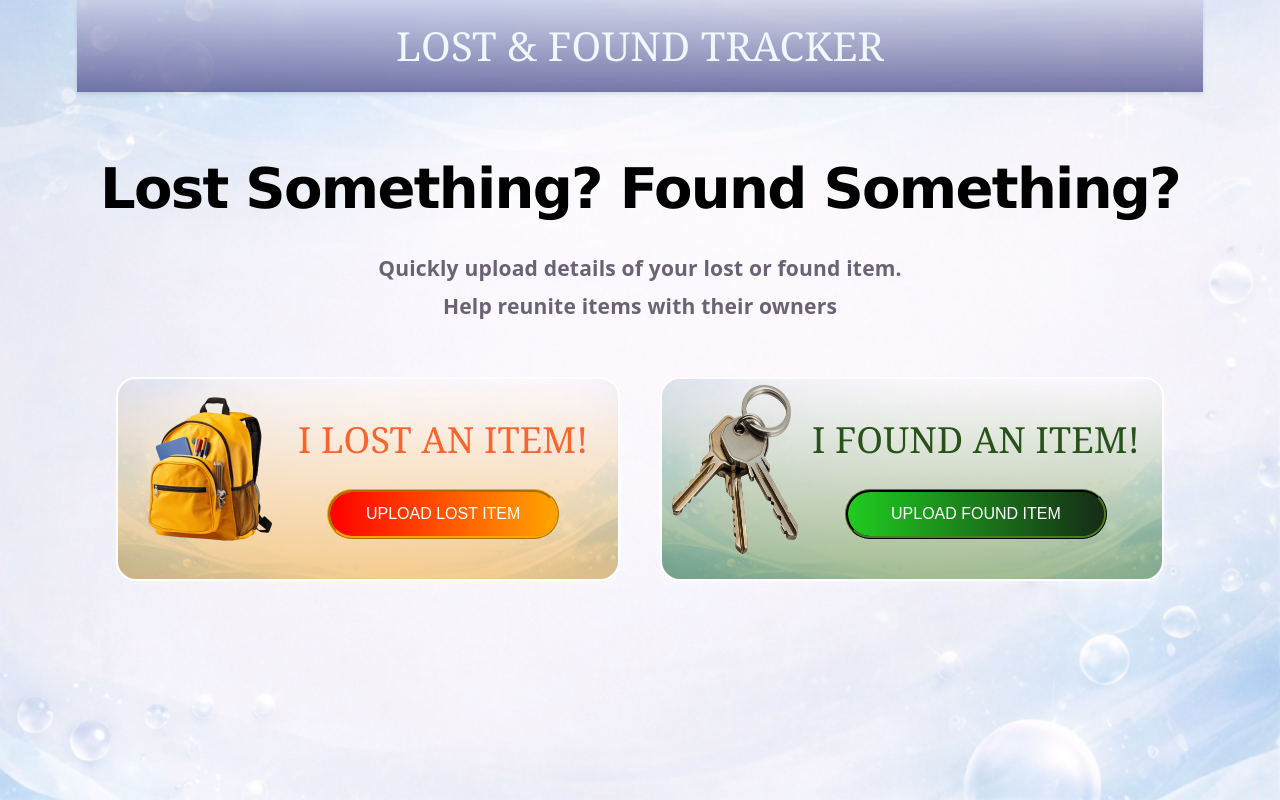
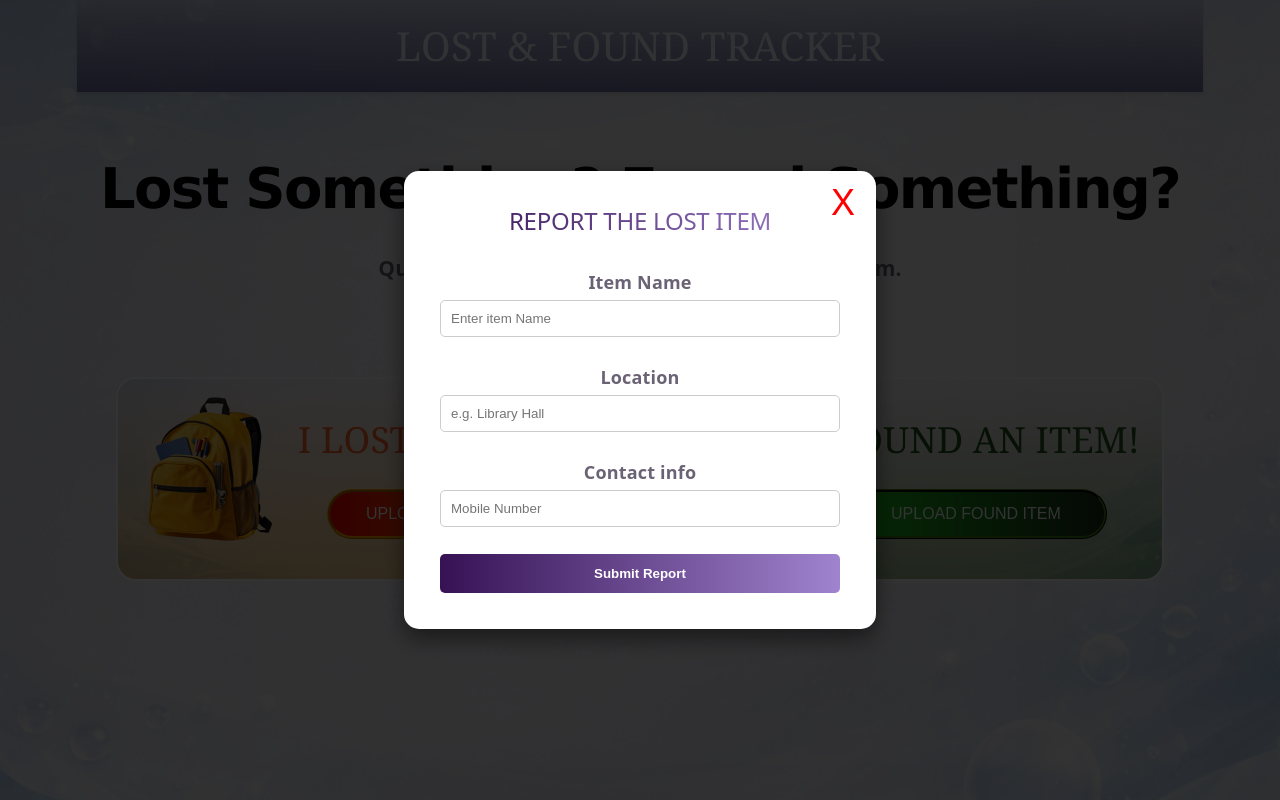
Before and after one commit to vanshi040907/p_club_induction, a React (Vite) app in the folder induction_task/: page / in a window 1280 px wide. Both pictures are taken after a click on the button "UPLOAD LOST ITEM". Built offline with nearby package versions, Linux system fonts and the light colour scheme.

Commit message:
added search feature

```diff
--- a/induction_task/src/components/add_card.jsx
+++ b/induction_task/src/components/add_card.jsx
@@ -1,14 +1,23 @@
 import '../css/card.css'
 import Bag from '../assets/SchoolBag.png'
 import Keys from '../assets/Keys.png'
+import { useState } from 'react';
+import Lost_form from '../components/lost_form.jsx';
+import Found_form from '../components/found_form.jsx';
+
 function Add_cards(){
+    const [isLost_formOpen, setIsLost_formOpen] = useState(false);
+    const [isFound_formOpen, setIsFound_formOpen] = useState(false);
+
     return(
         <div className="container_1">
             <div className="card orange">
             <img src={Bag} className='general'></img>
             <div className='btn-bx'>
                 <div className="heading r">I LOST AN ITEM!</div>
-                <button className='re'>UPLOAD LOST ITEM</button>
+                <button className='re'
+                onClick={()=> setIsLost_formOpen(true)}>UPLOAD LOST ITEM</button>
+                {isLost_formOpen && <Lost_form onClose={() => setIsLost_formOpen(false)} />}
             </div>
 
         </div>
@@ -17,7 +26,9 @@ function Add_cards(){
             <img src={Keys} style={{ width: '150px' }} className='general'></img>
             <div className='btn-bx'>
                 <div className="heading g">I FOUND AN ITEM!</div>
-                <button className='gr'>UPLOAD FOUND ITEM</button>
+                <button className='gr'
+                onClick={()=> setIsFound_formOpen(true)}>UPLOAD FOUND ITEM</button>
+                {isFound_formOpen && <Found_form onClose={() => setIsFound_formOpen(false)} />}
             </div>
 
         </div>
--- /dev/null
+++ b/induction_task/src/components/found_form.jsx
@@ -0,0 +1,66 @@
+import React, {useState} from 'react';
+import '../css/form.css';
+
+function Found_form({onClose}){
+    const[found_formData, setFound_FormData]=useState({
+        item_found:'',
+        location:'',
+        contact_info:'',
+    });
+
+    const handleSubmit = (e)=>{
+        e.preventDefault();
+        const existing_found=JSON.parse(localStorage.getItem('foundItems')) || [];
+        const new_found_item={
+            id:Date.now(),
+            item_found: found_formData.item_found,
+            location:found_formData.location,
+            contact_info:found_formData.contact_info,
+        }
+
+        const updatedList = [new_found_item, ...existing_found];
+        localStorage.setItem('foundItems', JSON.stringify(updatedList));
+        console.log("Form Submitted:", found_formData);
+        onClose();
+    };
+
+    return (
+        <div className="form-boundary">
+            <div className="form-container">
+            <h2>REPORT THE FOUND ITEM</h2><br/>
+            <button className="close-btn" onClick={onClose} style={{color: 'red'}}>X</button>
+            <form onSubmit={handleSubmit}>
+                <div className="form-group">
+                    <label>Item Name</label>
+                    <input
+                      type="text"
+                       placeholder="Enter item Name"
+                       onChange={(e) => setFound_FormData({...found_formData, item_found: e.target.value})}
+                       required/>
+                </div>
+
+                <div className="form-group">
+                    <label>Location</label>
+                    <input
+                      type="text"
+                      placeholder="e.g. Library Hall"
+                      onChange={(e) => setFound_FormData({...found_formData, location: e.target.value})}/>
+                </div>
+
+                <div className="form-group">
+                    <label>Contact info</label>
+                    <input
+                      type="text"
+                      placeholder="Mobile Number"
+                      onChange={(e) => setFound_FormData({...found_formData, contact_info: e.target.value})}/>
+                </div>
+
+                <button type="submit" className="submit-btn">Submit</button>
+
+            </form>
+        </div>
+        </div>
+    );
+}
+
+export default Found_form;
--- /dev/null
+++ b/induction_task/src/components/lost_form.jsx
@@ -0,0 +1,66 @@
+import React, {useState} from 'react';
+import '../css/form.css';
+
+function Lost_form({onClose}){
+    const[formData, setFormData]=useState({
+        item_lost:'',
+        location:'',
+        contact_info:'',
+    });
+
+    const handleSubmit = (e)=>{
+        e.preventDefault();
+        const existing_lost=JSON.parse(localStorage.getItem('lostItems')) || [];
+        const new_lost_item={
+            id:Date.now(),
+            item_lost: formData.item_lost,
+            location:formData.location,
+            contact_info:formData.contact_info,
+        }
+
+        const updatedList = [new_lost_item, ...existing_lost];
+        localStorage.setItem('lostItems', JSON.stringify(updatedList));
+        console.log("Form Submitted:", formData);
+        onClose();
+    };
+
+    return (
+        <div className="form-boundary">
+            <div className="form-container">
+            <h2>REPORT THE LOST ITEM</h2><br/>
+            <button className="close-btn" style={{color:'red'}} onClick={onClose}>X</button>
+            <form onSubmit={handleSubmit}>
+                <div className="form-group">
+                    <label>Item Name</label>
+                    <input
+                      type="text"
+                       placeholder="Enter item Name"
+                       onChange={(e) => setFormData({...formData, item_lost: e.target.value})}
+                       required/>
+                </div>
+
+                <div className="form-group">
+                    <label>Location</label>
+                    <input
+                      type="text"
+                      placeholder="e.g. Library Hall"
+                      onChange={(e) => setFormData({...formData, location: e.target.value})}/>
+                </div>
+
+                <div className="form-group">
+                    <label>Contact info</label>
+                    <input
+                      type="text"
+                      placeholder="Mobile Number"
+                      onChange={(e) => setFormData({...formData, contact_info: e.target.value})}/>
+                </div>
+
+                <button type="submit" className="submit-btn">Submit Report</button>
+
+            </form>
+        </div>
+        </div>
+    );
+}
+
+export default Lost_form;
--- /dev/null
+++ b/induction_task/src/css/form.css
@@ -0,0 +1,61 @@
+.form-boundary {
+  position: fixed;
+  top: 0; left: 0;
+  width: 100%; height: 100%;
+  background: rgba(0, 0, 0, 0.8);
+  display: flex;
+  justify-content: center;
+  align-items: center;
+  z-index: 2000;
+}
+
+.form-container {
+  background: white;
+  padding: 2rem;
+  border-radius: 15px;
+  width: 90%;
+  max-width: 400px;
+  position: relative;
+  box-shadow: 0 10px 25px rgba(0,0,0,0.5);
+}
+
+.close-btn {
+  position: absolute;
+  top: 10px; right: 15px;
+  background: none; border: none;
+  font-size: 2rem; cursor: pointer;
+}
+
+.form-group {
+  margin-bottom: 1.5rem;
+  display: flex;
+  flex-direction: column;
+}
+
+.form-group label {
+  margin-bottom: 5px;
+  font-weight: bold;
+}
+
+.form-group input, .form-group select {
+  padding: 10px;
+  border: 1px solid #ccc;
+  border-radius: 5px;
+}
+
+.submit-btn {
+  width: 100%;
+  padding: 12px;
+  background: linear-gradient(to right, rgb(54, 18, 84), rgba(143, 109, 198, 0.848));
+  color: white;
+  border: none;
+  border-radius: 5px;
+  cursor: pointer;
+  font-weight: bold;
+}
+
+h2{
+    color: transparent ;
+    background: linear-gradient(to right, rgb(54, 18, 84), rgba(143, 109, 198, 0.848));
+    background-clip: text;
+}
```
Also changed, not shown: induction_task/src/components/card.jsx (added, +13 -0 lines), induction_task/src/components/lost_items.jsx (added, +36 -0 lines), induction_task/src/css/item_list.css (added).
